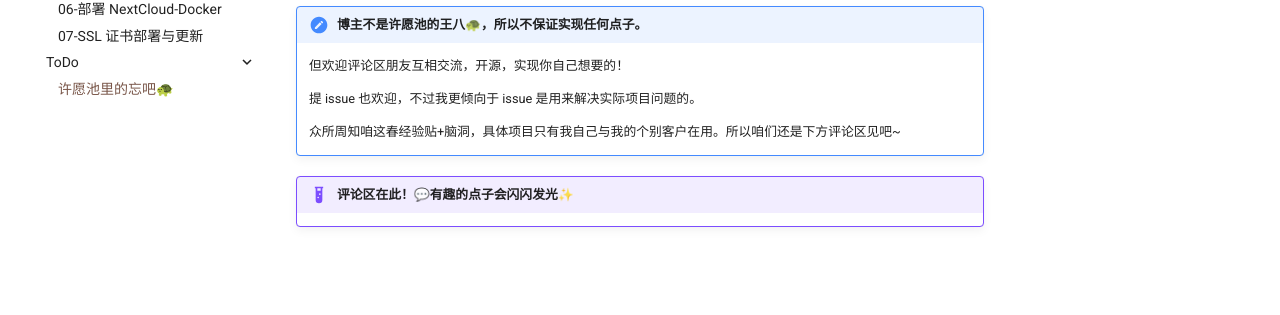
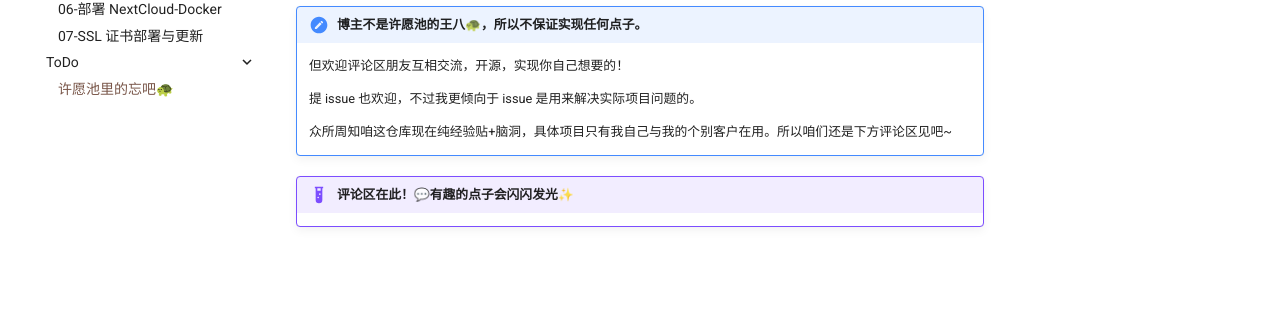
Before and after one commit to Haohahahaha/PeachBlossom-Lake, an MkDocs documentation site: the page built from docs/Todo/list.md, in a window 1280 px wide. Shown: the part 339-654 px from the top of the page. Built offline with MkDocs 1.6.1 and Material for MkDocs 9.7.7, drawn with Linux system fonts in a browser that asks for light colours; comment, search, counter and statistics services are not loaded.

Commit message:
2026-03-15_04:42:00 update

```diff
--- a/docs/Todo/list.md
+++ b/docs/Todo/list.md
@@ -236,7 +236,7 @@
 
     提 issue 也欢迎，不过我更倾向于 issue 是用来解决实际项目问题的。
 
-    众所周知咱这春经验贴+脑洞，具体项目只有我自己与我的个别客户在用。所以咱们还是下方评论区见吧~
+    众所周知咱这仓库现在纯经验贴+脑洞，具体项目只有我自己与我的个别客户在用。所以咱们还是下方评论区见吧~
 
 
 !!! example "评论区在此！💬有趣的点子会闪闪发光✨"
```
